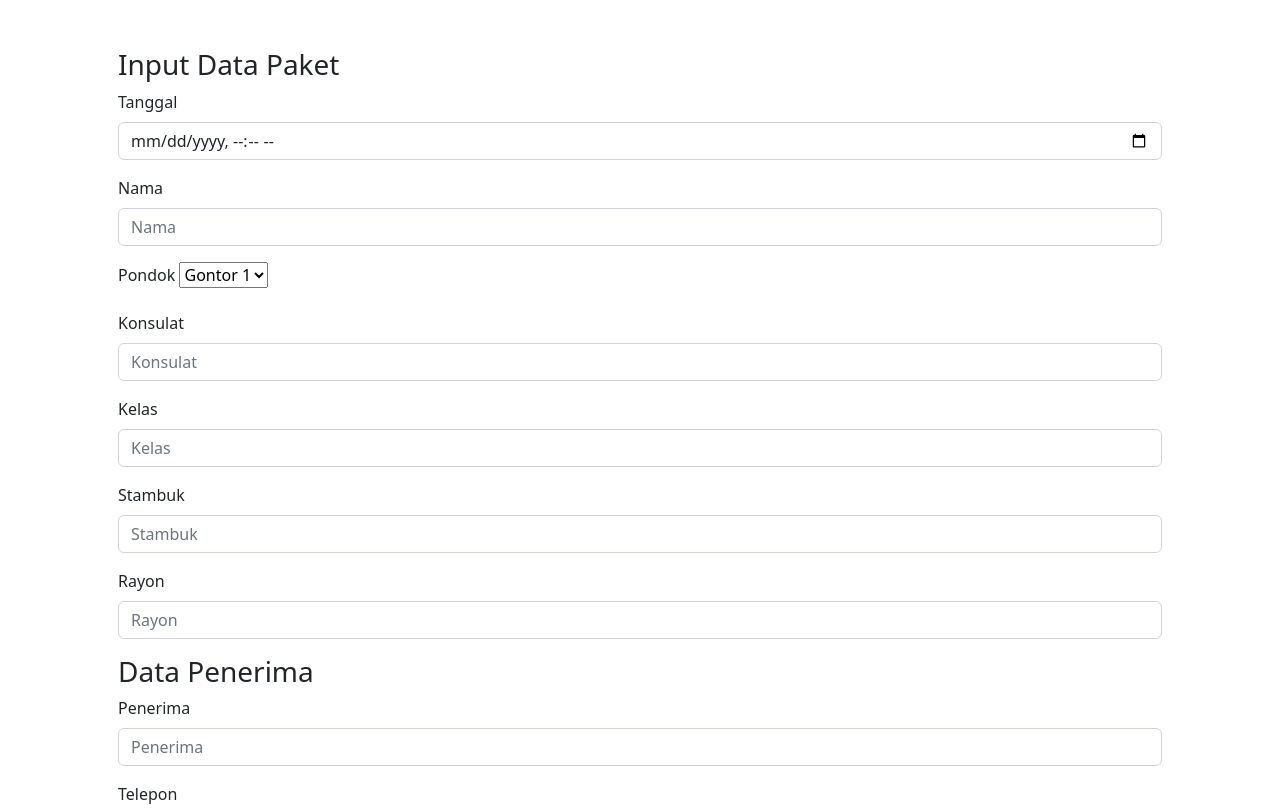
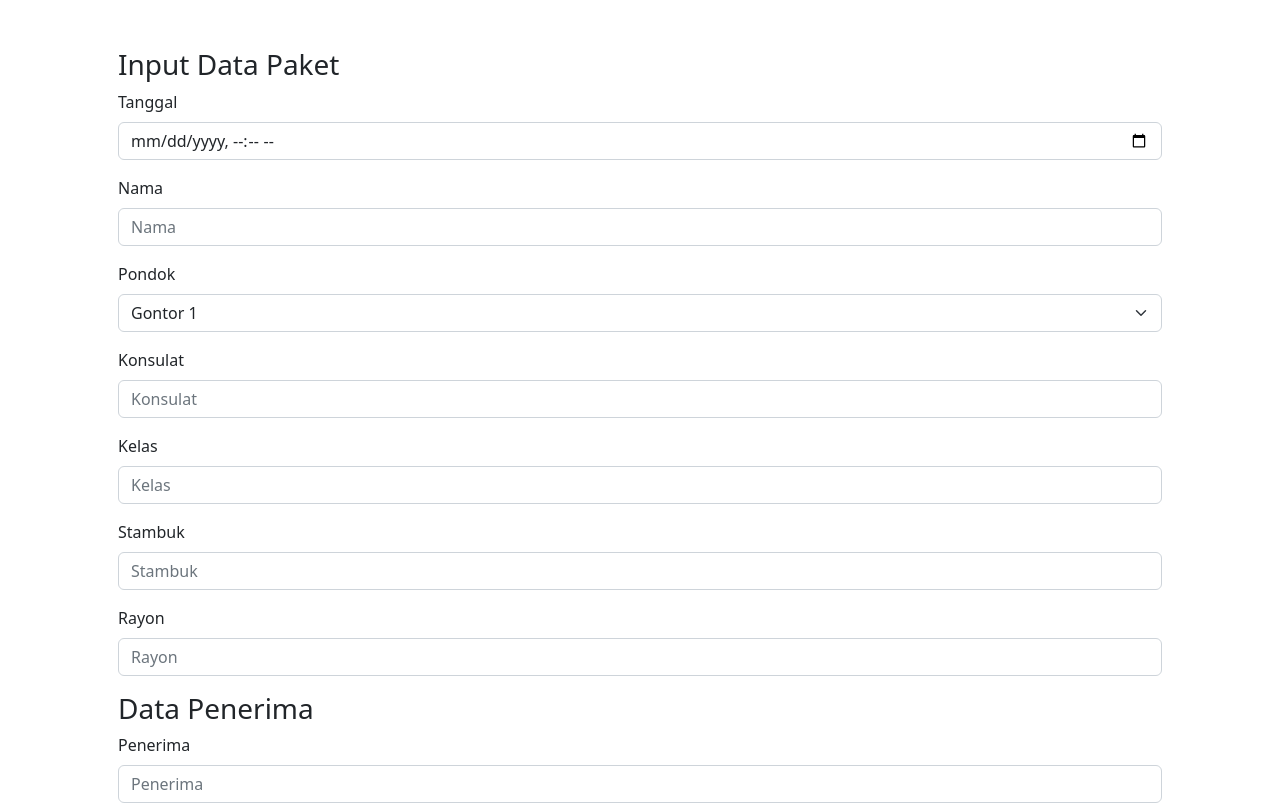
Before and after one commit to paketikpm/paketikpm.github.io, a plain HTML site: page index.html in a window 1280 px wide. Shown: the top 809 px of the page. Drawn offline with nearby package versions, Linux system fonts and the light colour scheme.

Commit message:
pondok selected

```diff
--- a/index.html
+++ b/index.html
@@ -21,13 +21,19 @@
             <div class="invalid-feedback" data-sb-feedback="nama:required">Nama is required.</div>
         </div>
         <div class="mb-3">
-            <label class="form-label" for="pondok">Pondok</label>
-            <select name="pondok" id="pondok">
+            <label class="form-label"  for="pondok">Pondok</label>
+            <select class="form-select" name="pondok">
                 <option value="Gontor 1">Gontor 1</option>
                 <option value="Gontor 2">Gontor 2</option>
                 <option value="Gontor 3">Gontor 3</option>
                 <option value="Gontor 4">Gontor 4</option>
-              </select><div class="invalid-feedback" data-sb-feedback="pondok:required">Pondok is required.</div>
+                <option value="Gontor 5">Gontor 5</option>
+                <option value="Gontor Putri 1">Gontor Putri 1</option>
+                <option value="Gontor Putri 2">Gontor Putri 2</option>
+                <option value="Gontor Putri 3">Gontor Putri 3</option>
+                <option value="Gontor Putri 5">Gontor Putri 5</option>
+              </select>
+            <div class="invalid-feedback" data-sb-feedback="pondok:required">Pondok is required.</div>
         </div>
         <div class="mb-3">
             <label class="form-label" for="konsulat">Konsulat</label>
```
